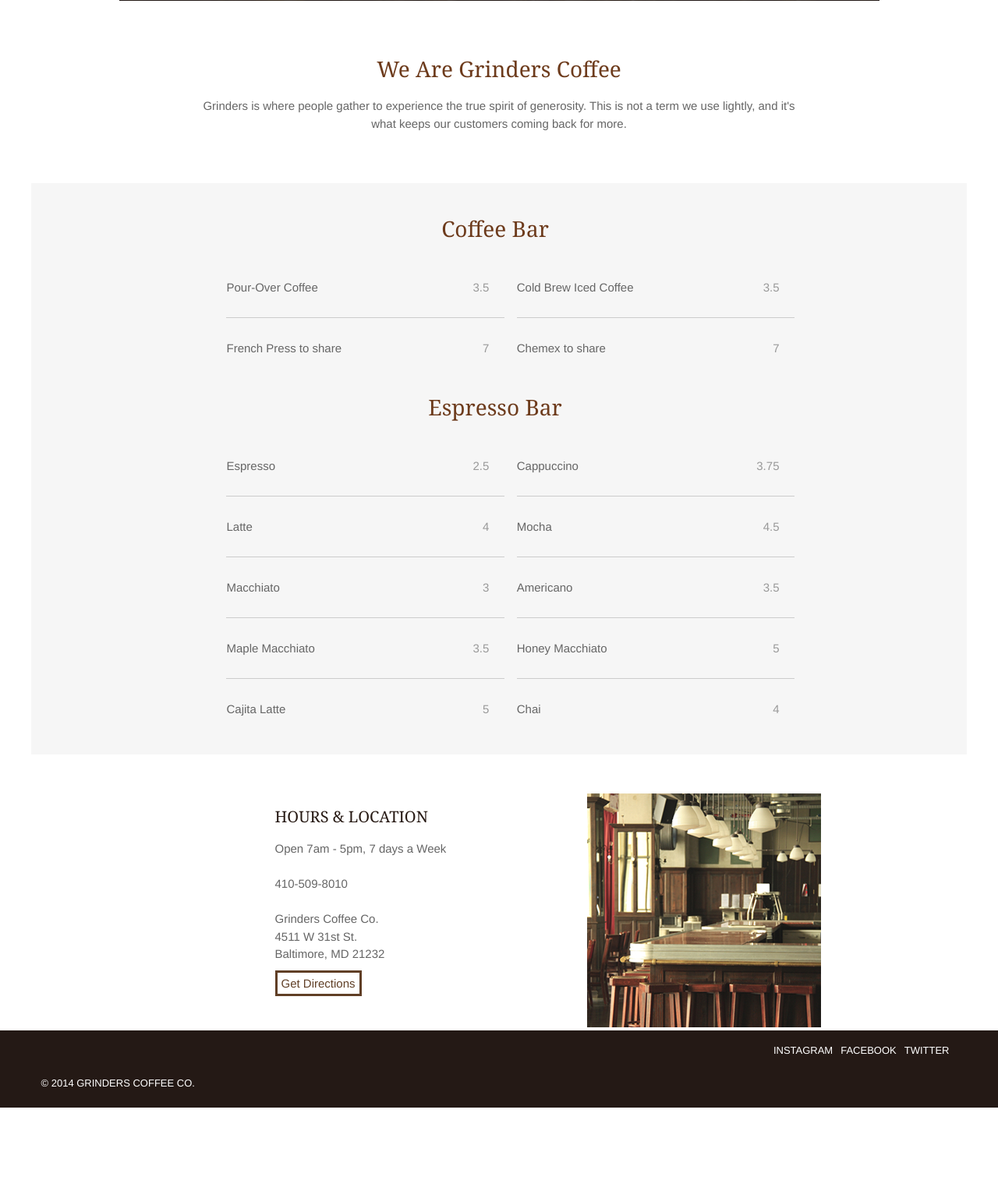
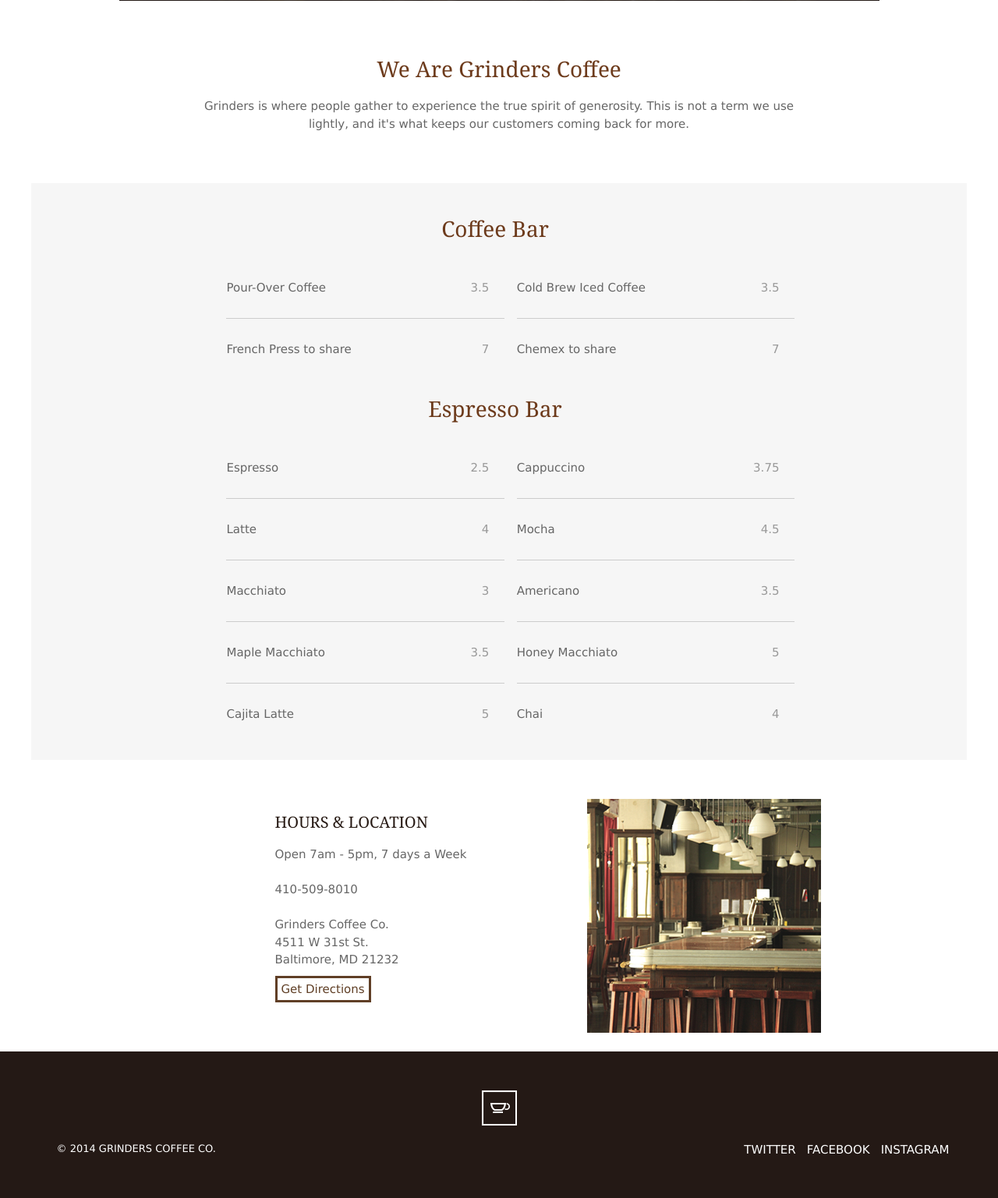
Before and after one commit to vepeters/FEWD-2014-Fall, a PHP site: page / in a window 1280 px wide. Shown: the part 549-2086 px from the top of the page at 78% size. Before the commit the page ends 1970 px from the top, so only its background shows below. Run offline with PHP 8.4, Linux system fonts and the light colour scheme.

Commit message:
all dese files

```diff
--- a/Projects/05-Coffee/css/stylesheet.css
+++ b/Projects/05-Coffee/css/stylesheet.css
@@ -62,7 +62,7 @@ h2 {
 }
 
 p {
-	font-family: "Helvetica", sans-serif;
+	font-family: "Lucida Grande", sans-serif;
 	font-size: 15px;
 	line-height: 1.5;
 	color: #666;
@@ -72,7 +72,7 @@ p {
 /* Menu */
 
 .menu_price {
-	font-family: "Helvetica", sans-serif;
+	font-family: "Lucida Grande", sans-serif;
 	font-size: 15px;
 	font-weight: normal;
 	color: #999;
@@ -85,7 +85,7 @@ p {
 
 li {
 	list-style: none;
-	font-family: "Helvetica", sans-serif;
+	font-family: "Lucida Grande", sans-serif;
 	font-size: 15px;
 	color: #666;
 	bottom: 0px;
@@ -125,7 +125,7 @@ h3 {
 }
 
 .directions a {
-	font-family: "Helvetica", sans-serif;
+	font-family: "Lucida Grande", sans-serif;
 	font-size: 15px;
 	line-height: 1.5;
 	color: #603f26;
@@ -133,47 +133,70 @@ h3 {
 	padding: 5px;
 	text-decoration: none;
 	width: auto;
+
 }
 
 
 /* Footer */
 
-.social a {
-	display: inline;
-	float: right;
-	margin-right: 10px;
-	font-family: "Helvetica", sans-serif;
+footer {
+
+	background: #241915;
+	color: #fff;
+	font-size: 13px;
+	padding: 50px 0;
+	text-transform: uppercase;
+	margin-top: 20px;
+}
+
+footer a {
+	color: #fff;
+	text-decoration: none;
+}
+
+.footer_icon {
+		width: 45px;
+		height: 45px;
+
+		background: url(../images/icon.png);
+		display: block;
+		margin: 0 auto 20px;
+		overflow: hidden;
+		text-indent: 100%;
+		white-space: nowrap;
+}
+
+.footer_list {
+	font-family: "Lucida Grande", sans-serif;
 	font-size: 13px;
 	line-height: 1.5;
 	color: #fff;
 	text-transform: uppercase;
 	font-weight: normal;
 	text-decoration: none;
+	margin: 0px 5px 0px 0px;
+	text-align: center;
+	padding-left: 0px;
+
 
 }
 
-
-h4 {
-	text-indent: 100%;
-	display: none;
+.footer_list_item {
+		display: inline-block;
+		list-style: none;
+		margin: 0 5px;
 }
 
-footer {
-	width: 100%;
-	background-color: #241915;
 
-}
+.copyright {
 
-h5 {
-
-	font-family: "Helvetica", sans-serif;
+	font-family: "Lucida Grande", sans-serif;
 	font-size: 13px;
 	line-height: 1.5;
 	color: #fff;
 	text-transform: uppercase;
 	font-weight: normal;
-	float: left;
-	display: inline;
+	text-align: center;
 
 }
 
@@ -195,6 +218,7 @@ h5 {
 /*Tablet*/
 @media screen and (min-width: 740px) {
 
+
 	.logo_area {
 		height:400;
 	}
@@ -202,6 +226,18 @@ h5 {
 	.menu .menu_item_last_desktop {
 		border: none;
 	}
+
+	.copyright {
+			float: left;
+			margin: 0 0 0 20px;
+	}
+
+	.footer_list {
+			float: right;
+		}
+
+
+
 
 }
 
@@ -212,4 +248,8 @@ h5 {
 		height:500;
 	}
 
+	h4 {
+
+		margin-bottom: -10%;
+
 }
--- a/Projects/05-Coffee/index.html
+++ b/Projects/05-Coffee/index.html
@@ -2,7 +2,7 @@
 <html>
 	<head>
 		<meta name="viewport" content="width=device-width, user-scalable=no">
-		<title>Coffee</title>
+		<title>Grinders Coffee Co.</title>
 
 		<link rel="stylesheet" href="css/normalize.css">
 		<link rel="stylesheet" href="css/fs.gridlock.css">
@@ -67,10 +67,13 @@
 
 		<section class="row">
 			<div class="mobile-full tablet-half desktop-5 max-5 right">
+				<section class= "interior">
 					<img src="images/interior.jpg" alt="interior">
+				</section>
 			</div>
 
 			<div class="mobile-full tablet-half desktop-4 desktop-push-2 max-3 max-push-3">
+				<section class= "hours">
 					<h3>Hours &amp; Location</h3>
 					<p>Open 7am - 5pm, 7 days a Week
 					<br>
@@ -87,7 +90,7 @@
 					<div class="directions">
 						<a href="#">Get Directions</a>
 					</div>
-
+				</section>
 			</div>
 		</section>
 
@@ -97,27 +100,27 @@
 			<div class="row">
 
 				<div class="mobile-full tablet-full desktop-4 centered">
-					<h4>Grinders Coffee Co.</h4>
+					<div class="footer_icon"> Grinders Coffee Co.</div>
 				</div>
 
 
-				<div class="mobile-full tablet-full desktop-full right">
-					<ul class="social">
-						<li>
+				<div class="mobile-full tablet-half desktop-4 right">
+					<ul class="footer_list">
+						<li class="footer_list_item">
 							<a href="#">Twitter</a>
 						</li>
-						<li>
+						<li class="footer_list_item">
 							<a href="#">Facebook</a>
 						</li>
-						<li>
+						<li class="footer_list_item">
 							<a href="#">Instagram</a>
 						</li>
 					</ul>
 				</div>
 
 
-				<div class="mobile-full tablet-full desktop-4">
-					<h5>
+				<div class="mobile-full tablet-half desktop-4">
+					<h5 class="copyright">
 						&copy; 2014 Grinders Coffee Co.
 					</h5>
 				</div>
```
Also changed, not shown: 1 other file. Lines whose indentation alone changed are shown as unchanged.
